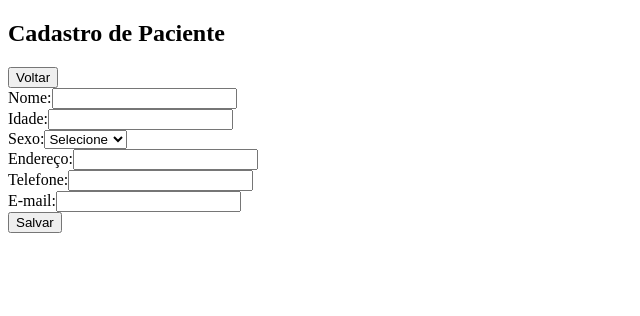
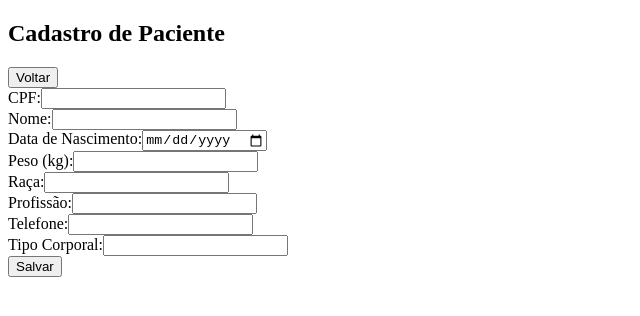
Before and after one commit to NadiellySantos/frontend-avaliacao-postural, a React (Create React App) app in the folder avaliacao-postural/: page /cadastro in a window 1280 px wide. Shown: the top 316 px of the page, without its empty margins (0-640 px from the left). Built offline with nearby package versions, Linux system fonts and the light colour scheme.

Commit message:
feat: ajustando cadastro de pacientes

```diff
--- a/avaliacao-postural/src/CadastroPaciente.js
+++ b/avaliacao-postural/src/CadastroPaciente.js
@@ -6,12 +6,14 @@ const CadastroPaciente = () => {
   const navigate = useNavigate();
 
   const [paciente, setPaciente] = useState({
+    cpf: "",
     nome: "",
-    idade: "",
-    sexo: "",
-    endereco: "",
+    data_nascimento: "",
+    peso: "",
+    raca: "",
+    profissao: "",
     telefone: "",
-    email: "",
+    tipo_corporal: "",
   });
 
   const [mensagem, setMensagem] = useState("");
@@ -35,12 +37,14 @@ const CadastroPaciente = () => {
       setMensagem("Paciente cadastrado com sucesso!");
       console.log(response.data);
       setPaciente({
+        cpf: "",
         nome: "",
-        idade: "",
-        sexo: "",
-        endereco: "",
+        data_nascimento: "",
+        peso: "",
+        raca: "",
+        profissao: "",
         telefone: "",
-        email: "",
+        tipo_corporal: "",
       });
     } catch (error) {
       console.error("Erro ao cadastrar paciente:", error);
@@ -56,12 +60,22 @@ const CadastroPaciente = () => {
     <div className="container">
       <h2>Cadastro de Paciente</h2>
 
-      {/* Botão Voltar */}
       <button onClick={handleVoltar} type="button">
         Voltar
       </button>
 
       <form onSubmit={handleSubmit}>
+        <div>
+          <label>CPF:</label>
+          <input
+            type="text"
+            name="cpf"
+            value={paciente.cpf}
+            onChange={handleChange}
+            required
+          />
+        </div>
+
         <div>
           <label>Nome:</label>
           <input
@@ -74,37 +88,43 @@ const CadastroPaciente = () => {
         </div>
 
         <div>
-          <label>Idade:</label>
+          <label>Data de Nascimento:</label>
           <input
-            type="number"
-            name="idade"
-            value={paciente.idade}
+            type="date"
+            name="data_nascimento"
+            value={paciente.data_nascimento}
             onChange={handleChange}
             required
           />
         </div>
 
         <div>
-          <label>Sexo:</label>
-          <select
-            name="sexo"
-            value={paciente.sexo}
+          <label>Peso (kg):</label>
+          <input
+            type="number"
+            step="0.01"
+            name="peso"
+            value={paciente.peso}
             onChange={handleChange}
-            required
-          >
-            <option value="">Selecione</option>
-            <option value="Masculino">Masculino</option>
-            <option value="Feminino">Feminino</option>
-            <option value="Outro">Outro</option>
-          </select>
+          />
         </div>
 
         <div>
-          <label>Endereço:</label>
+          <label>Raça:</label>
           <input
             type="text"
-            name="endereco"
-            value={paciente.endereco}
+            name="raca"
+            value={paciente.raca}
+            onChange={handleChange}
+          />
+        </div>
+
+        <div>
+          <label>Profissão:</label>
+          <input
+            type="text"
+            name="profissao"
+            value={paciente.profissao}
             onChange={handleChange}
           />
         </div>
@@ -120,11 +140,11 @@ const CadastroPaciente = () => {
         </div>
 
         <div>
-          <label>E-mail:</label>
+          <label>Tipo Corporal:</label>
           <input
-            type="email"
-            name="email"
-            value={paciente.email}
+            type="text"
+            name="tipo_corporal"
+            value={paciente.tipo_corporal}
             onChange={handleChange}
           />
         </div>
```
